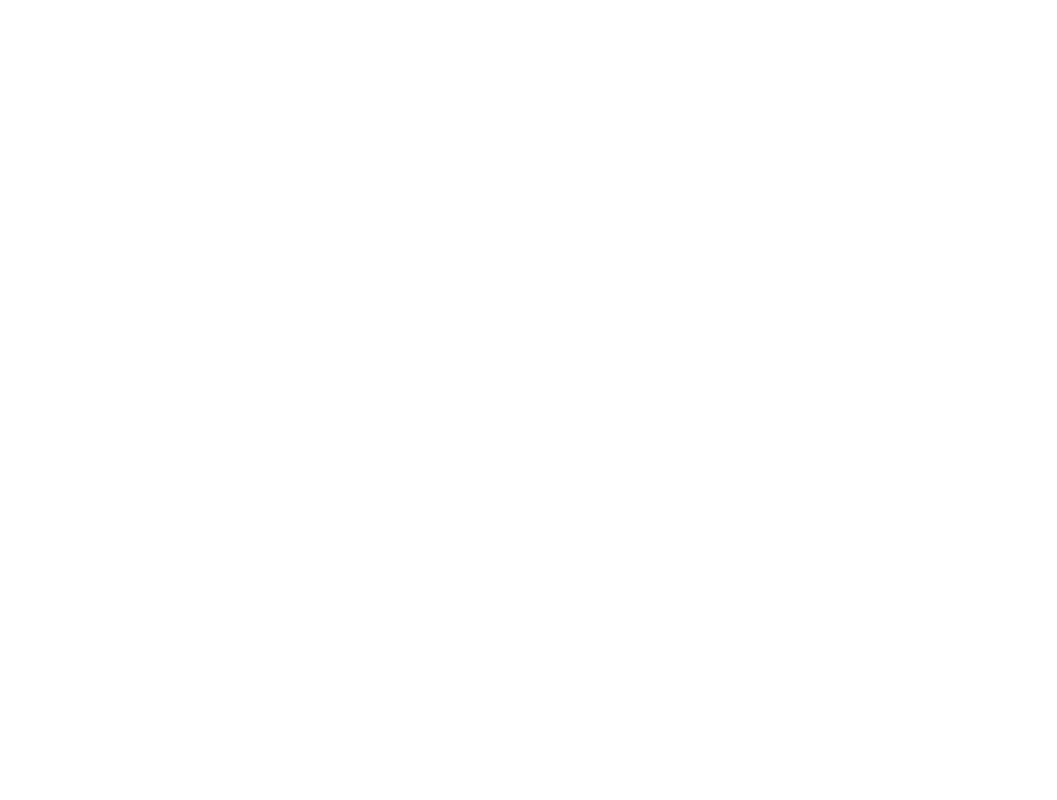
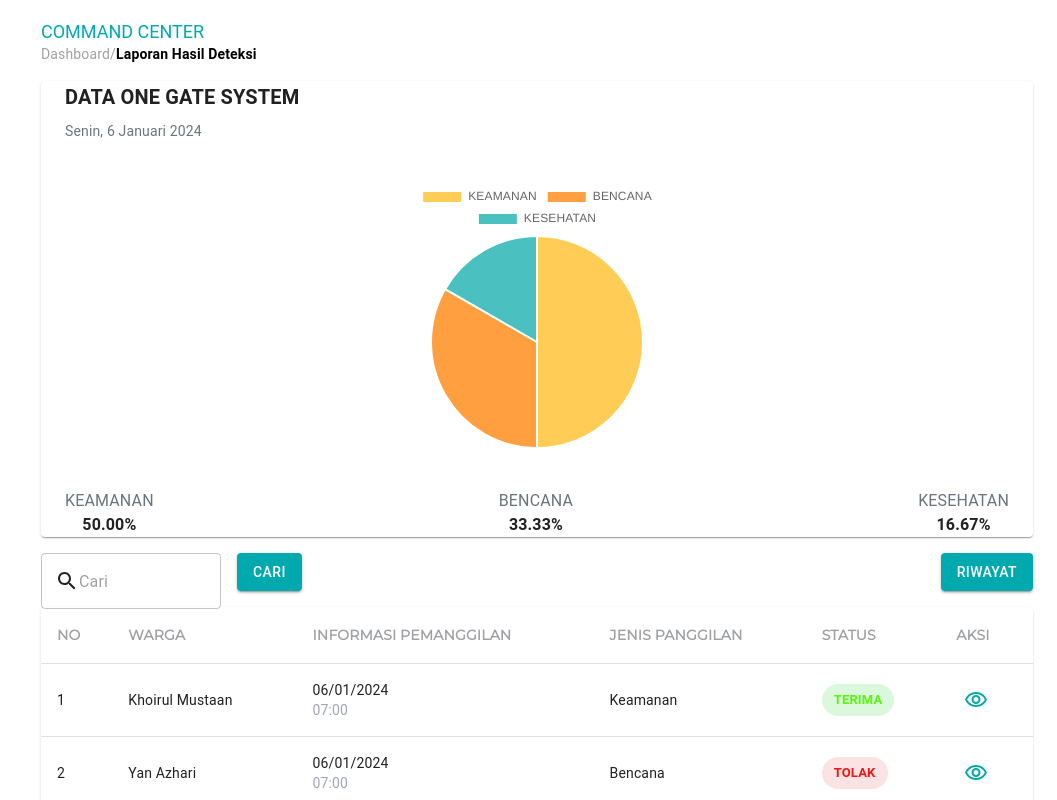
Before and after one commit to ery2611/Smart-RW, a React (Create React App) app: page /Panggilan in a window 1280 px wide. Shown: the top 800 px of the page, without its empty margins (223-1280 px from the left). Built offline with nearby package versions, Linux system fonts and the light colour scheme.

Commit message:
dashboard panggilan

```diff
--- a/src/App.js
+++ b/src/App.js
@@ -4,6 +4,7 @@ import DashBoard from "./Pages/EWS/Index";
 import SmartCity from "./Pages/Form_tambah/SmartCity";
 import { BrowserRouter, Routes, Route } from "react-router-dom";
 import OGS from "./Pages/OGS/Index";
+import Panggilan from "./Pages/Panggilan/Index";
 
 function App() {
   return (
@@ -14,6 +15,7 @@ function App() {
           <Route path="/" element={<DashBoard />} />
           <Route path="Tambah" element={<SmartCity />} />
           <Route path="OGS" element={<OGS />} />
+          <Route path="Panggilan" element={<Panggilan />} />
         </Routes>
       </Container>
     </div>
--- a/src/Pages/EWS/Index.js
+++ b/src/Pages/EWS/Index.js
@@ -197,6 +197,7 @@ const EWS = () => {
           color="primary"
           onClick={handleAdd}
           startIcon={<AddIcon />}
+          style={{ marginLeft: "auto" }}
           sx={{
             backgroundColor: "#00A9AD",
             marginLeft: "auto",
--- a/src/Pages/OGS/Index.js
+++ b/src/Pages/OGS/Index.js
@@ -85,7 +85,7 @@ const data = [
   {
     id: 6,
     nama_objek: "farrel savero",
-    jenis_objek: "Banjir",
+    jenis_objek: "Tamu",
     informasi_masuk: "06/01/2024",
     jam_masuk: "08:00",
     informasi_keluar: "06/01/2024",
@@ -139,12 +139,17 @@ const OGS = () => {
   // Calculate data for PieChart
   const calculatePieChartData = () => {
     const counts = data.reduce((acc, item) => {
-      acc[item.jenis_objek] = (acc[item.jenis_objek] || 0) + 1;
+      acc[item.jenis_objek.toUpperCase()] =
+        (acc[item.jenis_objek.toUpperCase()] || 0) + 1;
       return acc;
     }, {});
 
+    const total = Object.values(counts).reduce((sum, count) => sum + count, 0);
+
     const labels = Object.keys(counts);
-    const values = Object.values(counts);
+    const values = Object.values(counts).map((count) =>
+      ((count / total) * 100).toFixed(2)
+    );
 
     return { labels, values };
   };
@@ -179,7 +184,7 @@ const OGS = () => {
             Dashboard/
           </Typography>
           <Typography variant="h9" sx={{ color: "black", fontWeight: "bold" }}>
-            Early Warning System
+            One Get System
           </Typography>
         </Stack>
       </Stack>
@@ -227,7 +232,7 @@ const OGS = () => {
           variant="contained"
           color="primary"
           onClick={() => {
-            handleAdd("/tambahObjek");
+            handleAdd("/");
           }}
           startIcon={<AddIcon />}
           sx={{
@@ -236,7 +241,7 @@ const OGS = () => {
             display: "flex",
             alignItems: "center",
           }}
-          style={{ marginLeft: "28.5%" }}
+          style={{ marginLeft: "auto" }}
         >
           TAMBAH OBJEK
         </Button>
--- a/src/Pages/Panggilan/Index.js
+++ b/src/Pages/Panggilan/Index.js
@@ -121,7 +121,8 @@ const Panggilan = () => {
   // Calculate data for PieChart
   const calculatePieChartData = () => {
     const counts = data.reduce((acc, item) => {
-      acc[item.jenis_panggilan] = (acc[item.jenis_panggilan] || 0) + 1;
+      acc[item.jenis_panggilan.toUpperCase()] =
+        (acc[item.jenis_panggilan.toUpperCase()] || 0) + 1;
       return acc;
     }, {});
 
@@ -200,7 +201,7 @@ const Panggilan = () => {
           variant="contained"
           color="primary"
           onClick={() => {
-            handleAdd("/tambahObjek");
+            handleAdd("/");
           }}
           sx={{
             backgroundColor: "#00A9AD",
```
